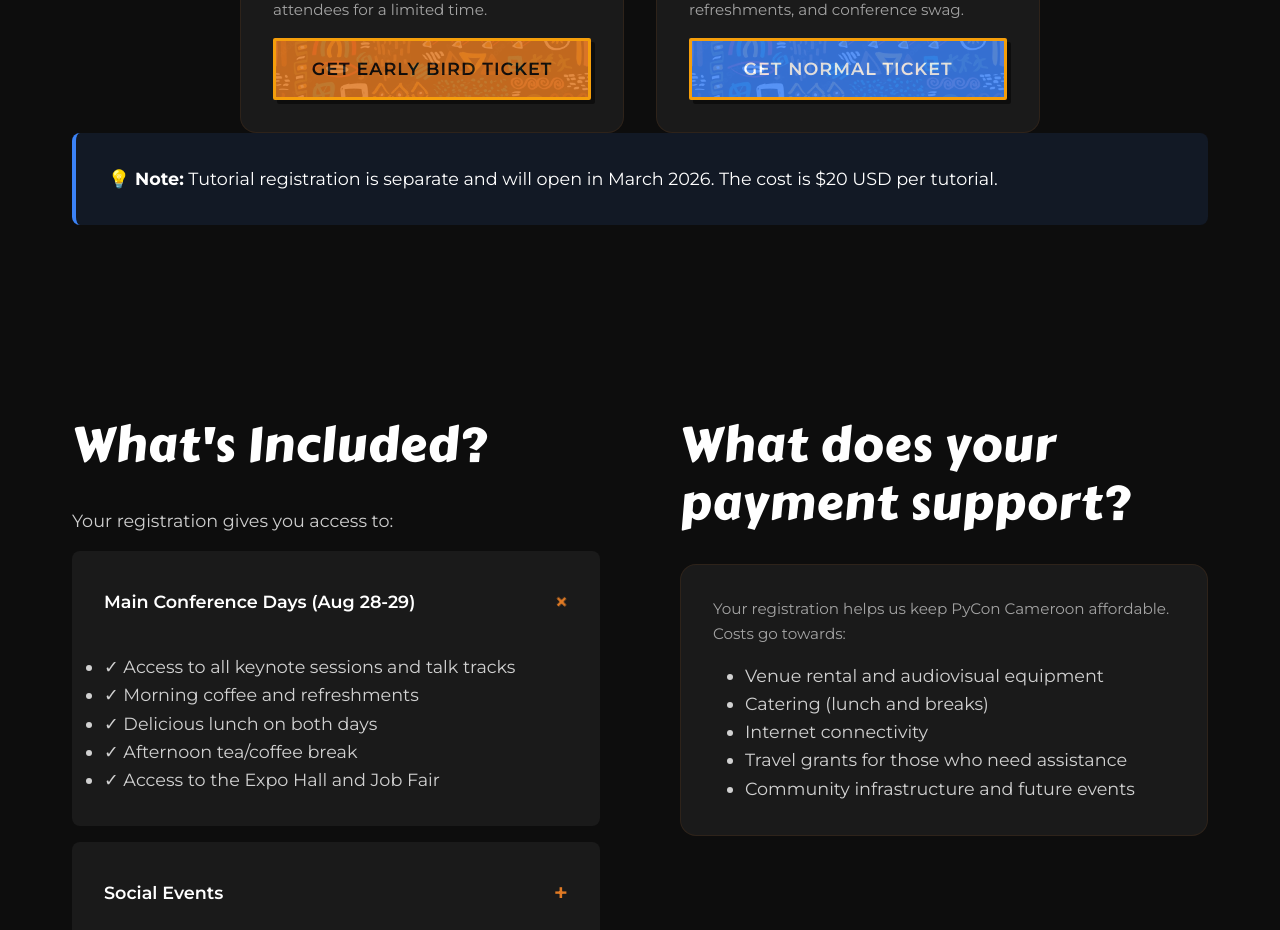
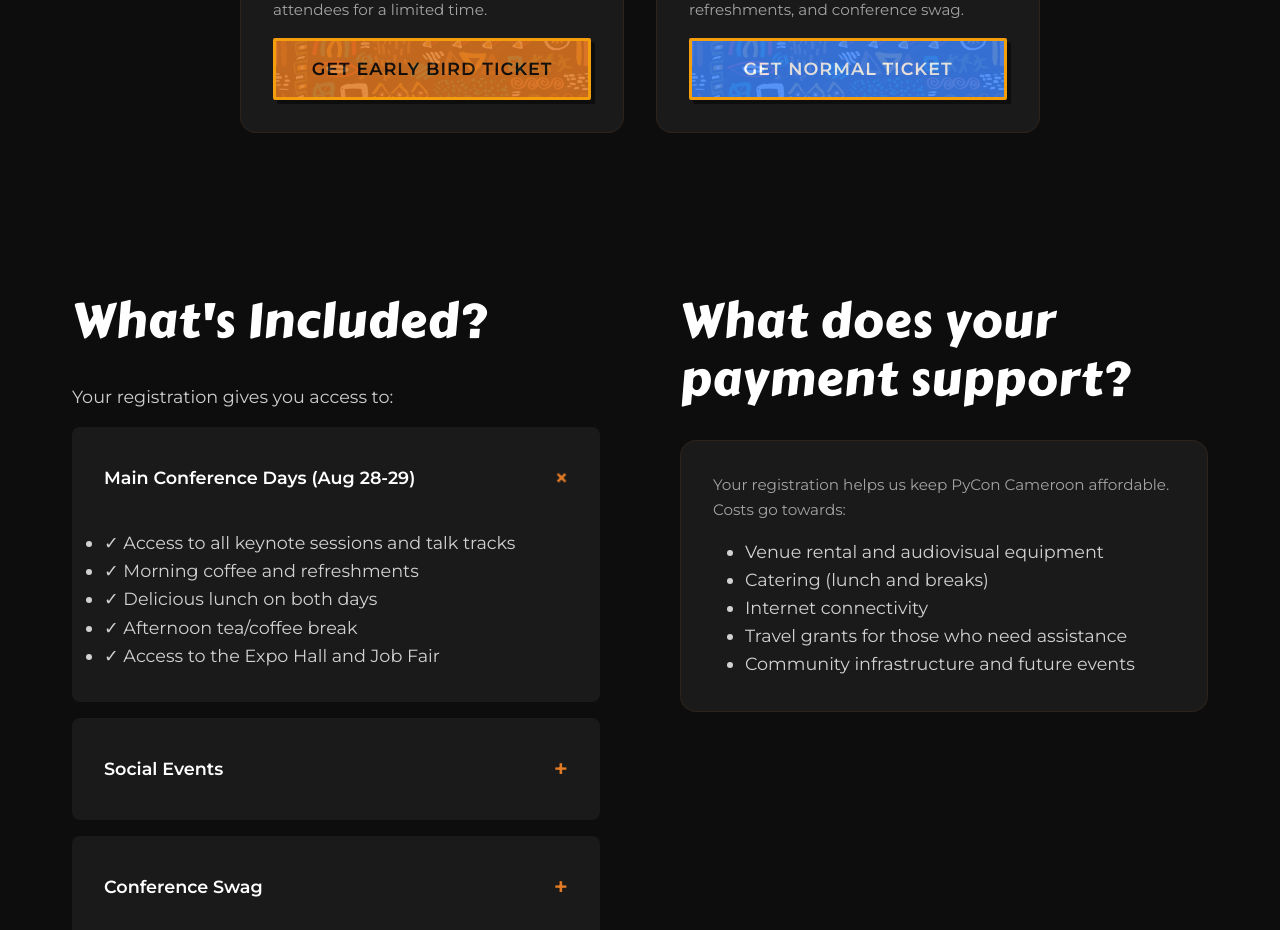
Before and after one commit to pythoncameroon/PyCon_Cameroon_2026, a React (Vite) app: page /attend in a window 1280 px wide. Shown: the part 1080-2010 px from the top of the page. Built offline with nearby package versions, Linux system fonts and the light colour scheme.

Commit message:
Remove tutorial registration note from Attend page

```diff
--- a/src/pages/Attend.jsx
+++ b/src/pages/Attend.jsx
@@ -72,10 +72,7 @@
                         </div>
                     </div>
 
-                    <div className="alert alert-info mt-lg">
-                        <strong>💡 Note:</strong> Tutorial registration is separate and will open in March 2026.
-                        The cost is $20 USD per tutorial.
-                    </div>
+
                 </div>
             </section>
 
```
